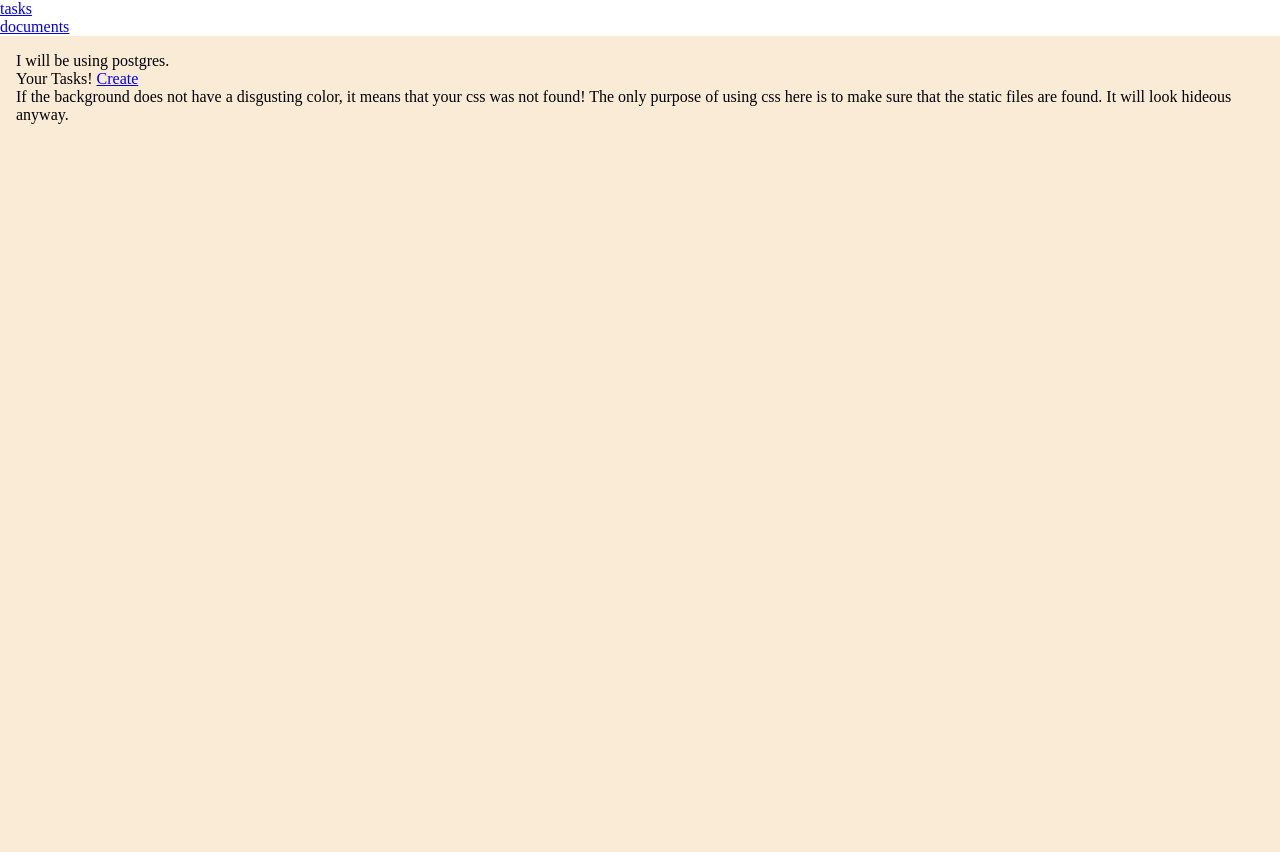
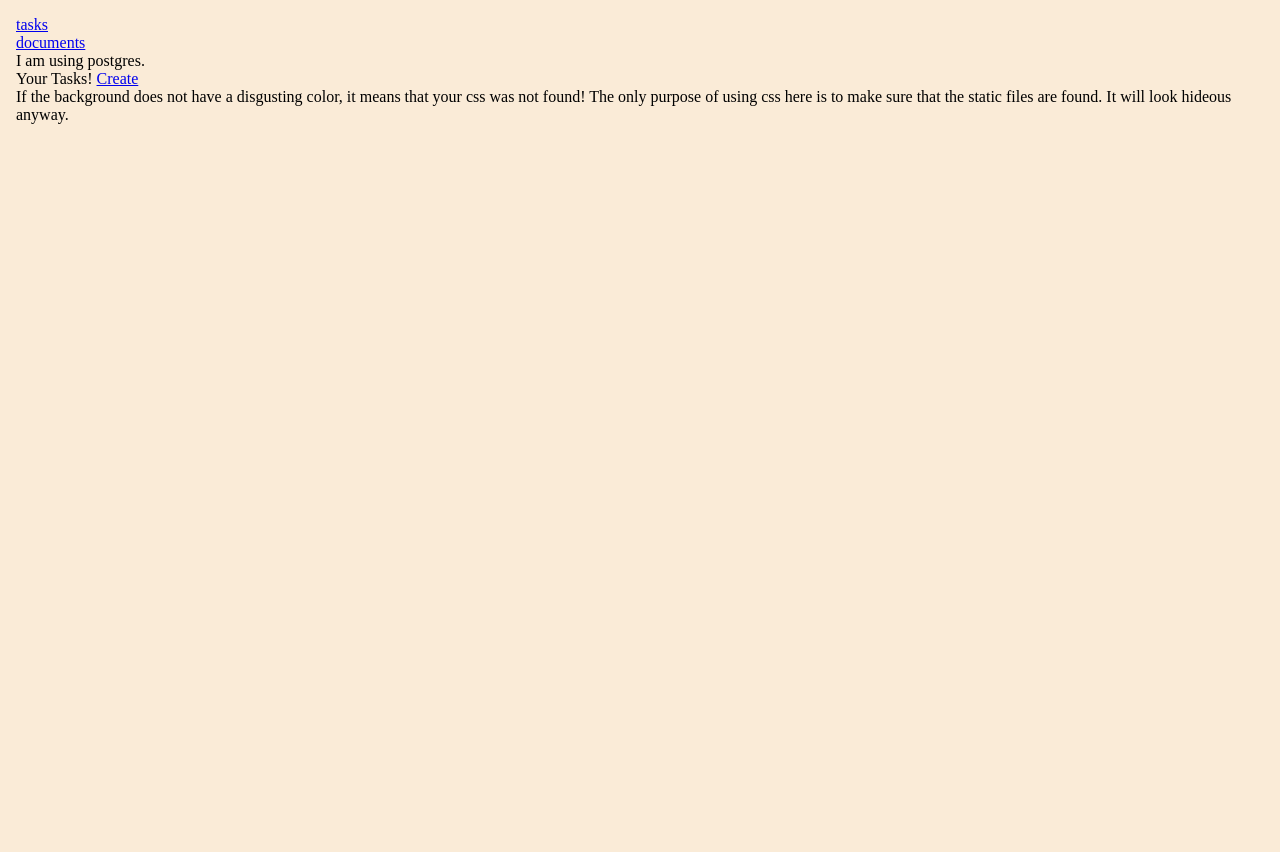
Before and after one commit to alexgorji/demo-django-project, a Django app: page /tasks/ in a window 1280 px wide. Run offline with Django 4.2, Linux system fonts and the light colour scheme; data that the repository does not hold is empty.

Commit message:
some rudimentary styling

```diff
--- a/documents/templates/documents/document_form.html
+++ b/documents/templates/documents/document_form.html
@@ -1,9 +1,10 @@
 {% extends 'base.html' %}
 {% block title %}
-    New Document
+New Document
 {% endblock %}
 
 {% block main %}
+<div class="document-form">
     <div>
         New Document
     </div>
@@ -13,4 +14,5 @@
         <input type="submit" name="document-create-save" value="Save">
         <input type="submit" name="document-create-cancel" value="Cancel">
     </form>
+</div>
 {% endblock %}
--- a/tasks/static/tasks/style.css
+++ b/tasks/static/tasks/style.css
@@ -9,17 +9,20 @@ html, body {
     height: 100%;
 }
 
+body {
+    background: antiquewhite;
+    margin: 1em 1em 1em 1em;
+}
 
 p {
     margin: 0 10px 0 0
 }
 
-.task-list{
-    background: antiquewhite;
-    padding: 1em 1em 1em 1em;
+.main {
     height: 100%;
 }
-.task-list__row{
+
+.task-list__row {
     display: flex;
     margin: 0.5em 0 0.5em 0;
 }
--- a/tasks/templates/base.html
+++ b/tasks/templates/base.html
@@ -8,6 +8,9 @@
 </head>
 <body>
 {% include 'navbar.html' %}
-{% block main %}{% endblock %}
+<div class="main">
+    {% block main %}{% endblock %}
+</div>
+
 </body>
 </html>
--- a/tasks/templates/tasks/task_form.html
+++ b/tasks/templates/tasks/task_form.html
@@ -1,11 +1,13 @@
 {% extends 'base.html' %}
 {% block title %}
-    New task
+New task
 {% endblock %}
 {% block main %}
+<div class="task-form">
     <form method="POST" novalidate>
         {% csrf_token %}
         {{ form }}
         <input type="submit" value="Save">
     </form>
+</div>
 {% endblock %}
--- a/tasks/templates/tasks/task_list.html
+++ b/tasks/templates/tasks/task_list.html
@@ -4,7 +4,7 @@
 {% endblock %}
 {% block main %}
     <div class="task-list">
-        <p>I will be using postgres.</p>
+        <p>I am using postgres.</p>
         <p>Your Tasks! <a href="{% url "tasks:task-create" %}">Create</a></p>
         {% for task in task_list %}
             <div class=task-list__row>
```
